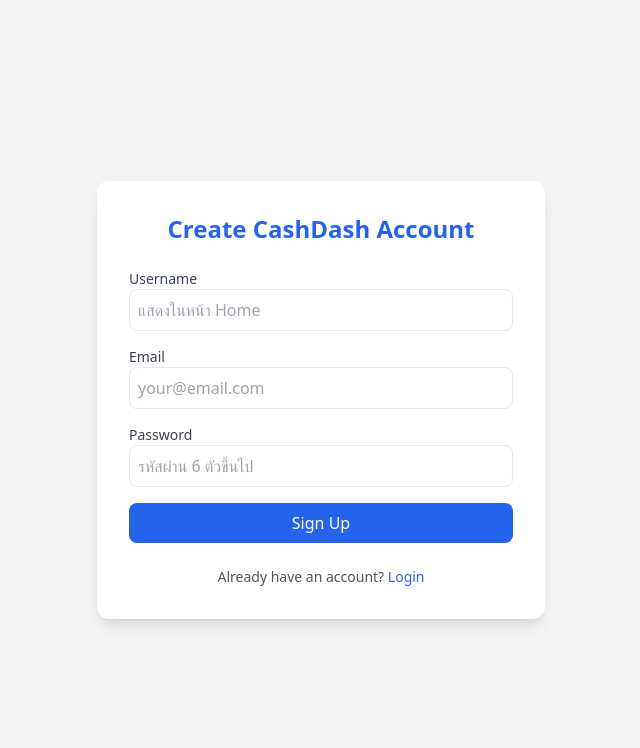
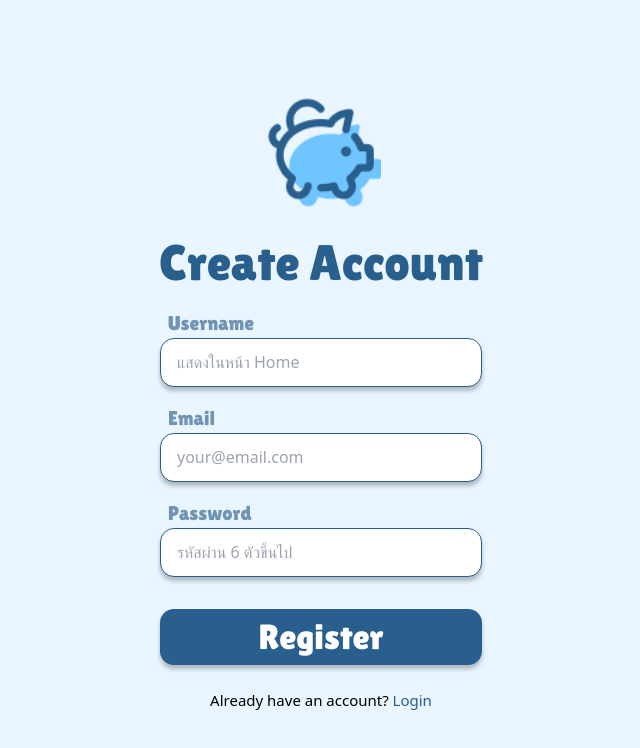
Before and after one commit to Pooyaknon/CashDash, a React (Vite) app: page /signup in a window 1280 px wide. Shown: the top 748 px of the page, without its empty margins (319-959 px from the left). Built offline with nearby package versions, Linux system fonts and the light colour scheme; no server answers.

Commit message:
feat(signup): implement signup page based on Figma design

```diff
--- a/src/pages/SignUp.jsx
+++ b/src/pages/SignUp.jsx
@@ -1,6 +1,7 @@
 import { useState } from 'react'
 import { authService } from '../services/authService'
 import { useNavigate, Link } from 'react-router-dom'
+import logo from '../assets/logo.png'
 
 function SignUp() {
   const [email, setEmail] = useState('')
@@ -25,58 +26,68 @@
   }
 
   return (
-    <div className="min-h-screen flex items-center justify-center bg-gray-100 p-4">
-      <div className="max-w-md w-full bg-white rounded-xl shadow-lg p-8">
-        <h2 className="text-2xl font-bold text-center text-blue-600 mb-6">Create CashDash Account</h2>
+    <div className="min-h-screen flex items-center justify-center bg-[#E9F5FF]">
+      {/* Card for Create */}
+      <div className="max-w-md w-full p-12 flex flex-col items-center">
+        <img src={logo} alt="CashDash Logo" className="w-[120px] h-[120px] mx-auto mb-4"/>
+        {/* Create Account */}
+        <div className="text-center mb-2">
+          <h1 className="font-lilita text-[50px] text-[#295F8D]">
+            Create Account
+          </h1>
+        </div>
 
-        <form onSubmit={handleSignUp} className="space-y-4">
+        {/* fill format */}
+        <form onSubmit={handleSignUp} className="w-[322px] space-y-4">
           <div>
-            <label className="block text-sm font-medium text-gray-700">Username</label>
+            <label className="font-lilita text-[20px] text-[#7194B3] ml-2">Username</label>
             <input
               type="text"
               placeholder="แสดงในหน้า Home"
-              className="w-full p-2 border rounded-lg focus:ring-2 focus:ring-blue-500 outline-none"
+              className="input-base"
               onChange={(e) => setUsername(e.target.value)}
               required
             />
           </div>
 
           <div>
-            <label className="block text-sm font-medium text-gray-700">Email</label>
+            <label className="font-lilita text-[20px] text-[#7194B3] ml-2">Email</label>
             <input
               type="email"
               placeholder="your@email.com"
-              className="w-full p-2 border rounded-lg focus:ring-2 focus:ring-blue-500 outline-none"
+              className="input-base"
               onChange={(e) => setEmail(e.target.value)}
               required
             />
           </div>
 
           <div>
-            <label className="block text-sm font-medium text-gray-700">Password</label>
+            <label className="font-lilita text-[20px] text-[#7194B3] ml-2">Password</label>
             <input
               type="password"
               placeholder="รหัสผ่าน 6 ตัวขึ้นไป"
-              className="w-full p-2 border rounded-lg focus:ring-2 focus:ring-blue-500 outline-none"
+              className="input-base"
               onChange={(e) => setPassword(e.target.value)}
               required
             />
           </div>
 
-          <button
-            type="submit"
-            disabled={loading}
-            className="w-full bg-blue-600 text-white py-2 rounded-lg hover:bg-blue-700 transition disabled:bg-gray-400"
-          >
-            {loading ? 'กำลังสร้างบัญชี...' : 'Sign Up'}
-          </button>
+          {/* submit btn  */}
+          <div className='pt-4'>
+            <button
+              type="submit"
+              disabled={loading}
+              className="w-full py-0.5 bg-[#295F8D] rounded-[14px] font-lilita text-white text-[35px]
+                          hover:bg-indigo-600 transition disabled:bg-gray-400 shadow-figma"
+            >
+              {loading ? 'กำลังสร้างบัญชี...' : 'Register'}
+            </button>
+          </div>
         </form>
 
-        <p className="mt-6 text-center text-sm text-gray-600">
-          Already have an account?{' '}
-          <Link to="/login" className="text-blue-600 hover:underline font-medium">
-            Login
-          </Link>
+        {/* Login  */}
+        <p className="mt-6 text-center text-[15px]">
+          Already have an account?{' '}<Link to="/login" className="text-[#295F8D] hover:underline">Login</Link>
         </p>
       </div>
     </div>
```
